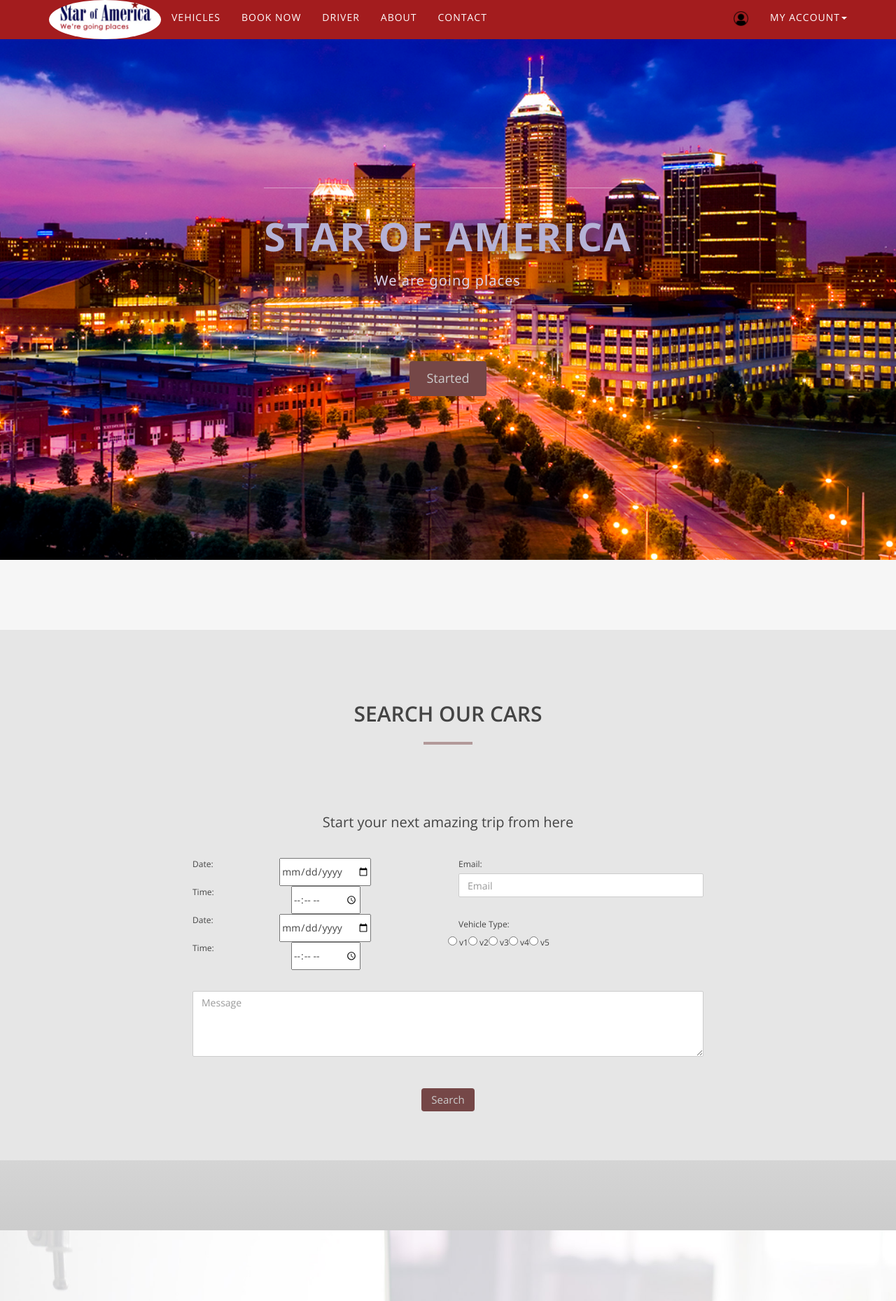
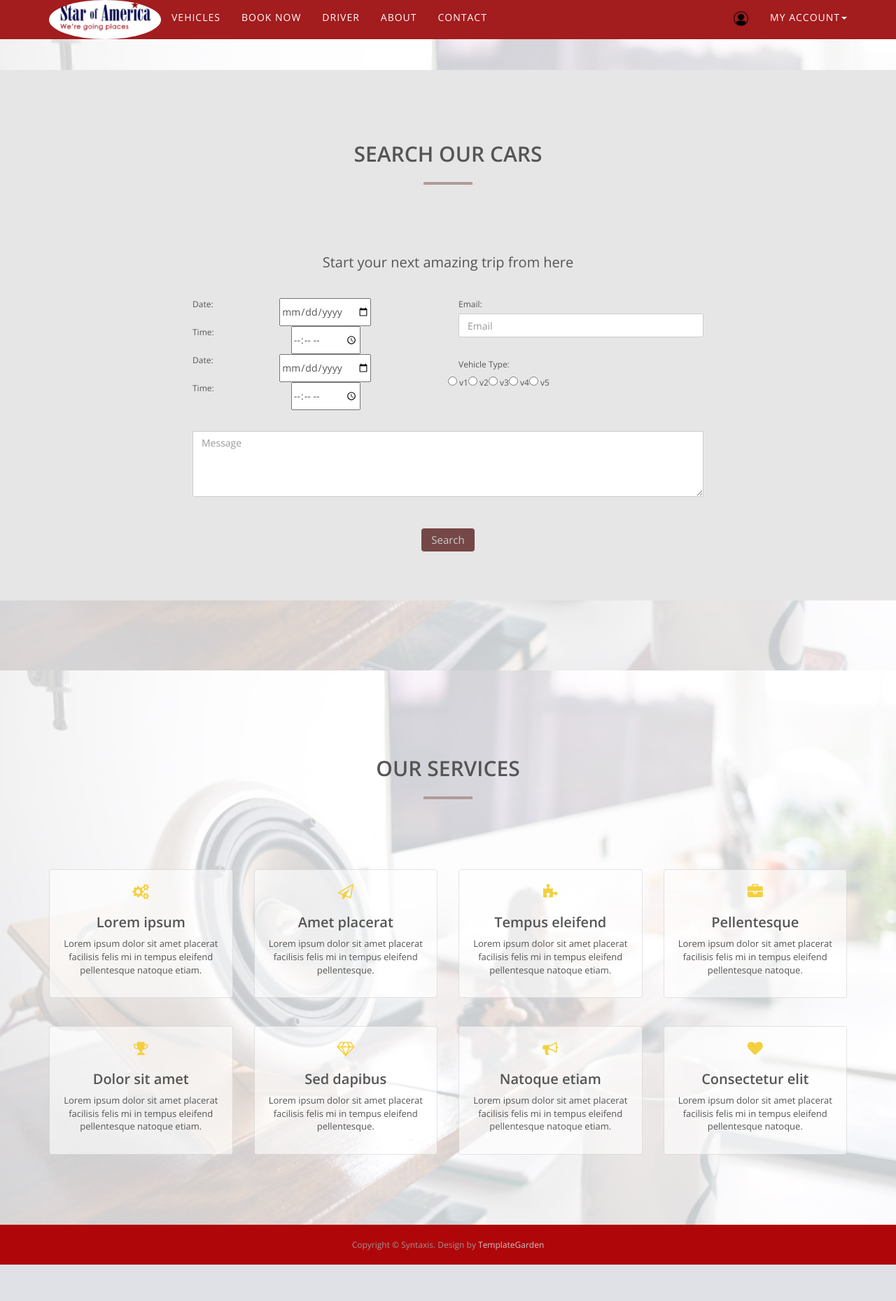
Before and after one commit to yuanjli/star_schedule, a PHP site: page /bookNow.html in a window 1280 px wide. Shown: the top 1859 px of the page at 70% size. After the commit the page ends 1807 px from the top, so only its background shows below. Run offline with PHP 8.4, Linux system fonts and the light colour scheme; some libraries are stand-ins or nearby versions.

Commit message:
add book now

```diff
--- a/bookNow.html
+++ b/bookNow.html
@@ -71,18 +71,7 @@
 </nav>
 
 <!-- Header -->
-<div id="intro">
-  <div class="intro-body">
-    <div class="container">
-      <div class="row">
-        <div class="col-md-10 col-md-offset-1">
-          <h1><span class="brand-heading">Star of America</span></h1>
-          <p class="intro-text">We are going places </p>
-          <a href="#vehicle" class="btn btn-default page-scroll">Started</a> </div>
-      </div>
-    </div>
-  </div>
-</div>
+
 
 <!-- Vehicle Section -->
 
--- a/css/style.css
+++ b/css/style.css
@@ -230,14 +230,25 @@
 }
 /* About Section */
 #about {
+
 	padding: 100px 0;
-	color: #444;
+	background: url(../img/services-bg.jpg);
+	background-size: cover;
+	background-attachment: fixed;
+
+
+
+
+
 	/* Permalink - use to edit and share this gradient: http://colorzilla.com/gradient-editor/#f6f6f6+50,cccccc+100 */
-	background: rgb(246,246,246); /* Old browsers */
-	background: -moz-linear-gradient(top, rgba(246,246,246,1) 50%, rgba(204,204,204,1) 100%); /* FF3.6-15 */
-	background: -webkit-linear-gradient(top, rgba(246,246,246,1) 50%, rgba(204,204,204,1) 100%); /* Chrome10-25,Safari5.1-6 */
-	background: linear-gradient(to bottom, rgba(246,246,246,1) 50%, rgba(204,204,204,1) 100%); /* W3C, IE10+, FF16+, Chrome26+, Opera12+, Safari7+ */
-filter: progid:DXImageTransform.Microsoft.gradient( startColorstr='#f6f6f6', endColorstr='#cccccc', GradientType=0 ); /* IE6-9 */
+	/*background: rgb(246,246,246); /* Old browsers */
+	/*background: -moz-linear-gradient(top, rgba(246,246,246,1) 50%, rgba(204,204,204,1) 100%); /* FF3.6-15 */
+	/*background: -webkit-linear-gradient(top, rgba(246,246,246,1) 50%, rgba(204,204,204,1) 100%); /* Chrome10-25,Safari5.1-6 */
+	/*background: linear-gradient(to bottom, rgba(246,246,246,1) 50%, rgba(204,204,204,1) 100%); /* W3C, IE10+, FF16+, Chrome26+, Opera12+, Safari7+ */
+	/*background: url(../img/services-bg.jpg);*/
+
+/*filter: progid:DXImageTransform.Microsoft.gradient( startColorstr='#f6f6f6', endColorstr='#cccccc', GradientType=0 ); /* IE6-9 */
+
 }
 #about .about-text {
 	margin-left: 10px;
```
Also changed, not shown: 1 other file.
